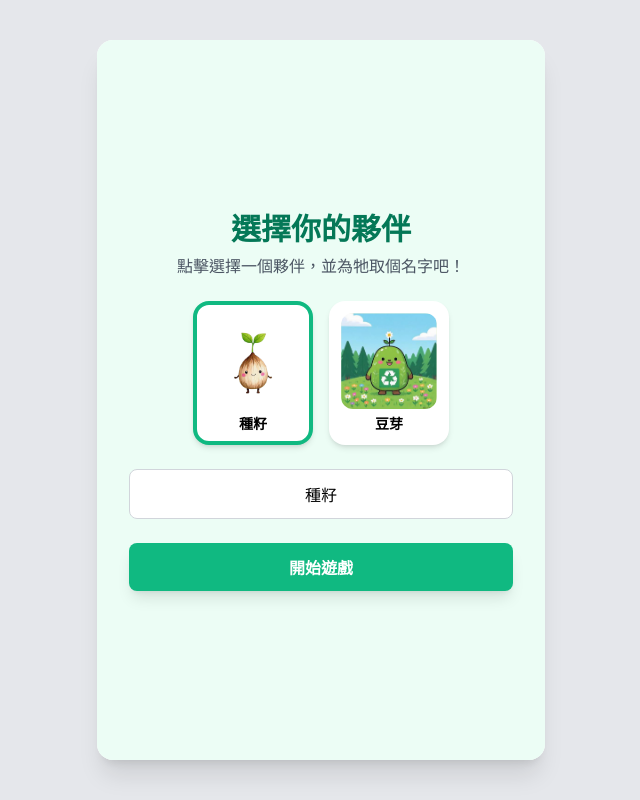
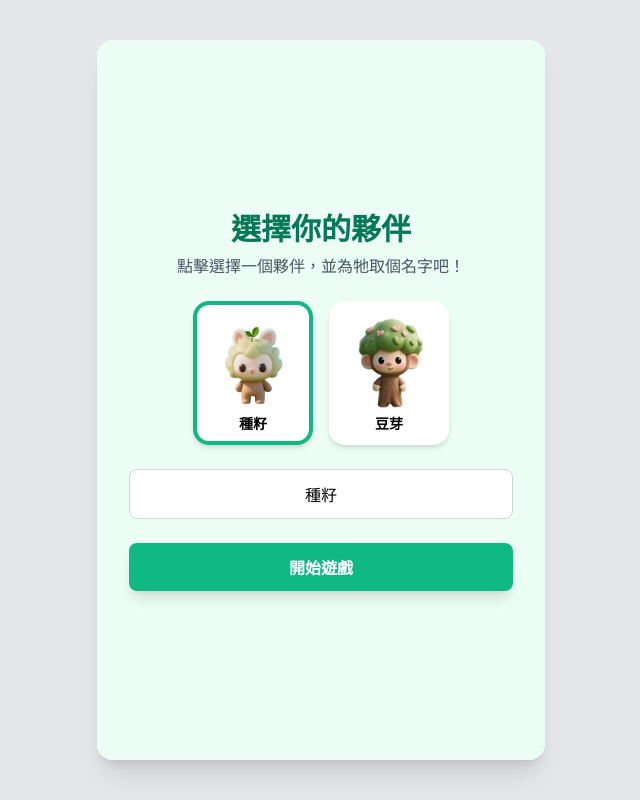
Before and after one commit to kelvin32113/greenpet.github.io, a plain HTML site: page index.html in a window 1280 px wide. Shown: the whole page, without its empty margins (319-959 px from the left). Drawn offline with nearby package versions, Linux system fonts and the light colour scheme.

Commit message:
Update index.html

```diff
--- a/index.html
+++ b/index.html
@@ -8,7 +8,7 @@
     <link href="https://fonts.googleapis.com/css2?family=Noto+Sans+TC:wght@400;500;700&display=swap" rel="stylesheet">
     <style>
         body { font-family: 'Noto Sans TC', sans-serif; touch-action: manipulation; }
-        .app-bg {background-image: url('Background.png'); background-size: cover;background-position: center;background-repeat: no-repeat; position: relative;overflow: hidden;}
+        .app-bg {background: linear-gradient(135deg, #d1fae5 0%, #a7f3d0 50%, #6ee7b7 100%); position: relative;overflow: hidden;}
         .main-content { z-index: 1; position: relative; }
         .progress-bar-fill { transition: width 0.5s ease-in-out; }
         .btn { transition: all 0.2s ease-in-out; }
@@ -38,12 +38,12 @@
                 <p class="text-gray-600 mb-6 text-center">點擊選擇一個夥伴，並為牠取個名字吧！</p>
 
                 <div class="flex gap-4 mb-6">
-                    <div id="pet-choice-1" class="pet-choice-card rounded-2xl p-2 cursor-pointer bg-white shadow-md" data-visual="Logo.png" data-name="種籽" data-type="seed1">
-                        <img src="Logo.png" class="w-24 h-24 object-cover rounded-xl">
+                    <div id="pet-choice-1" class="pet-choice-card rounded-2xl p-2 cursor-pointer bg-white shadow-md" data-visual="Pet1_1.png" data-name="種籽" data-type="seed1">
+                        <img src="Pet1_1.png" class="w-24 h-24 object-contain rounded-xl">
                         <p class="text-center text-sm mt-1 font-semibold">種籽</p>
                     </div>
-                    <div id="pet-choice-2" class="pet-choice-card rounded-2xl p-2 cursor-pointer bg-white shadow-md" data-visual="Logo2.png" data-name="豆芽" data-type="seed2">
-                        <img src="Logo2.png" class="w-24 h-24 object-cover rounded-xl">
+                    <div id="pet-choice-2" class="pet-choice-card rounded-2xl p-2 cursor-pointer bg-white shadow-md" data-visual="Pet2_1.png" data-name="豆芽" data-type="seed2">
+                        <img src="Pet2_1.png" class="w-24 h-24 object-contain rounded-xl">
                          <p class="text-center text-sm mt-1 font-semibold">豆芽</p>
                     </div>
                 </div>
@@ -126,17 +126,17 @@
         seed1: {
             name: '種籽',
             stages: {
-                1: { name: '小種籽', visual: 'Logo.png' },
-                2: { name: '成長種籽', visual: 'Logo.png' },
-                3: { name: '進化種籽', visual: 'Logo.png' }
+                1: { visual: 'Pet1_1.png' },
+                2: { visual: 'Pet1_2.png' },
+                3: { visual: 'Pet1_3.png' }
             }
         },
         seed2: {
             name: '豆芽',
             stages: {
-                1: { name: '小豆芽', visual: 'Logo2.png' },
-                2: { name: '成長豆芽', visual: 'Logo2.png' },
-                3: { name: '進化豆芽', visual: 'Logo2.png' }
+                1: { visual: 'Pet2_1.png' },
+                2: { visual: 'Pet2_2.png' },
+                3: { visual: 'Pet2_3.png' }
             }
         }
     };
@@ -561,14 +561,13 @@
 
             if (petEvolutionData[petType] && petEvolutionData[petType].stages[newStage]) {
                 const evolutionInfo = petEvolutionData[petType].stages[newStage];
-                gameState.pet.name = evolutionInfo.name;
                 gameState.pet.visual = evolutionInfo.visual;
                 renderPet();
                 saveGameState();
 
                 if (oldStage < newStage) {
                     setTimeout(() => {
-                        showModal(`<div class="text-6xl mb-4">✨</div><h3 class="text-2xl font-bold mb-2">進化了！</h3><p class="text-gray-600 mb-6">您的寵物進化成 <b>${evolutionInfo.name}</b> 了！</p><button class="modal-close-btn btn bg-emerald-500 text-white font-bold py-2 px-6 rounded-full">太酷了！</button>`);
+                        showModal(`<div class="text-6xl mb-4">✨</div><h3 class="text-2xl font-bold mb-2">進化了！</h3><p class="text-gray-600 mb-6"><b>${gameState.pet.name}</b> 進化了！</p><button class="modal-close-btn btn bg-emerald-500 text-white font-bold py-2 px-6 rounded-full">太酷了！</button>`);
                     }, 800);
                 }
             }
```
